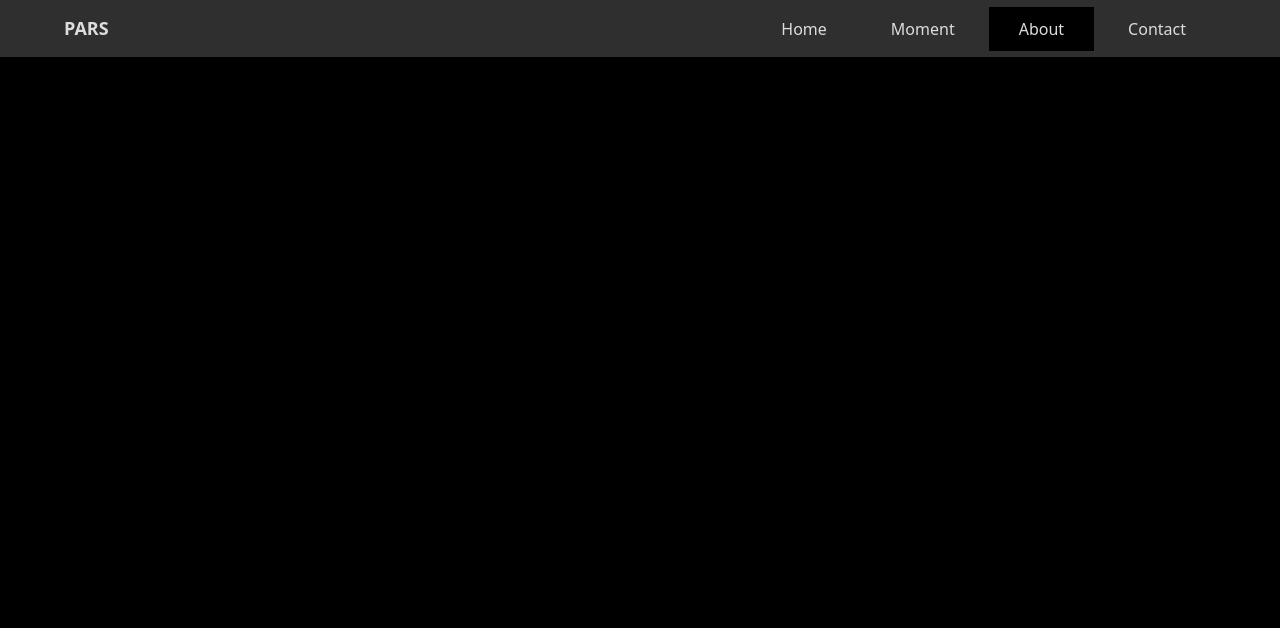
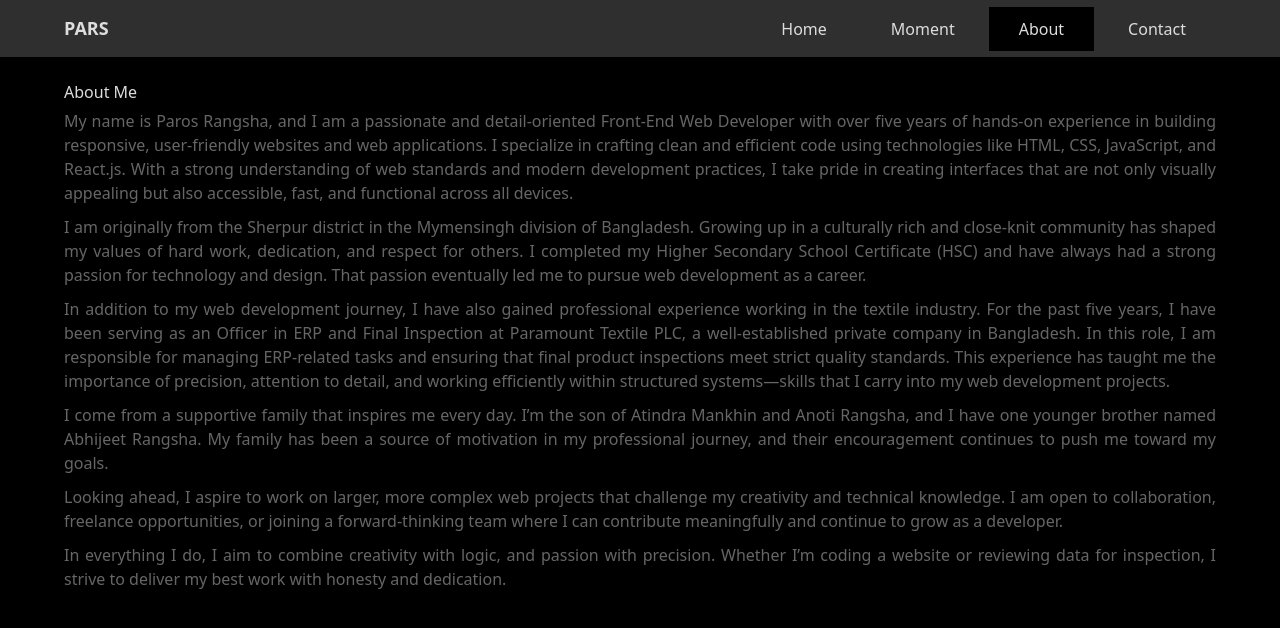
Before and after one commit to ParosRangsha/parosrangsha, a React (Vite) app: page /about in a window 1280 px wide. Shown: the top 628 px of the page. Built offline with nearby package versions, Linux system fonts and the light colour scheme.

Commit message:
about data add

```diff
--- a/src/Pages/About.jsx
+++ b/src/Pages/About.jsx
@@ -1,8 +1,29 @@
 import React from 'react'
+import Container from '../Components/Container'
 
 const About = () => {
   return (
-    <div>About</div>
+    <div className="about pt-[80px] lg:py-[80px]">
+      <Container>
+        <h2>About Me</h2>
+        <p className='text-justify text-[10px] lg:text-[16px] text-[#666]  py-[5px]'>
+          My name is Paros Rangsha, and I am a passionate and detail-oriented Front-End Web Developer with over five years of hands-on experience in building responsive, user-friendly websites and web applications. I specialize in crafting clean and efficient code using technologies like HTML, CSS, JavaScript, and React.js. With a strong understanding of web standards and modern development practices, I take pride in creating interfaces that are not only visually appealing but also accessible, fast, and functional across all devices.</p>
+        <p className='text-justify text-[10px] lg:text-[16px] text-[#666] py-[5px]'>
+          I am originally from the Sherpur district in the Mymensingh division of Bangladesh. Growing up in a culturally rich and close-knit community has shaped my values of hard work, dedication, and respect for others. I completed my Higher Secondary School Certificate (HSC) and have always had a strong passion for technology and design. That passion eventually led me to pursue web development as a career.
+        </p>
+        <p className='text-justify text-[10px] lg:text-[16px] text-[#666] py-[5px]'>
+          In addition to my web development journey, I have also gained professional experience working in the textile industry. For the past five years, I have been serving as an Officer in ERP and Final Inspection at Paramount Textile PLC, a well-established private company in Bangladesh. In this role, I am responsible for managing ERP-related tasks and ensuring that final product inspections meet strict quality standards. This experience has taught me the importance of precision, attention to detail, and working efficiently within structured systems—skills that I carry into my web development projects.
+        </p>
+        <p className='text-justify text-[10px] lg:text-[16px] text-[#666] py-[5px]'>
+          I come from a supportive family that inspires me every day. I’m the son of Atindra Mankhin and Anoti Rangsha, and I have one younger brother named Abhijeet Rangsha. My family has been a source of motivation in my professional journey, and their encouragement continues to push me toward my goals.
+        </p>
+        <p className='text-justify text-[10px] lg:text-[16px] text-[#666] py-[5px]'>
+          Looking ahead, I aspire to work on larger, more complex web projects that challenge my creativity and technical knowledge. I am open to collaboration, freelance opportunities, or joining a forward-thinking team where I can contribute meaningfully and continue to grow as a developer.
+        </p>
+        <p className='text-justify text-[10px] lg:text-[16px] text-[#666] py-[5px]'>
+          In everything I do, I aim to combine creativity with logic, and passion with precision. Whether I’m coding a website or reviewing data for inspection, I strive to deliver my best work with honesty and dedication.</p>
+      </Container>
+    </div>
   )
 }
 
--- a/src/Pages/Home.jsx
+++ b/src/Pages/Home.jsx
@@ -14,7 +14,7 @@ const Home = () => {
           <div className="banner mx-auto flex">
             <div className="txt w-[60%] pr-[10px] lg:px-[100px] lg:w-2/3 lg:flex flex-col items-center justify-center">
               <h1 className='text-[18px] lg:text-[36px] font-extrabold'> <span className='text-[14px] lg:text-[24px] opacity-60 italic'>Hi I'm </span>PAROS RANGSHA</h1>
-              <p className='text-[10px] lg:text-[16px] text-justify opacity-60 italic'>I come from a loving family. My father's name is Atindra Mankhin, and my mother's name is Anoti Rangsha. I am the elder of two siblings, and I have a younger brother named Abhijeet Rangsha.</p>
+              <p className='text-[10px] lg:text-[16px] text-justify opacity-60 italic'>I am a web developer. I am from Sherpur district, located in the Mymensingh Division of Bangladesh. I have a strong passion for web technologies and have been dedicated to developing websites that are both functional and user-friendly. I come from a loving family. My father's name is Atindra Mankhin, and my mother's name is Anoti Rangsha. I am the elder of two siblings, and I have a younger brother named Abhijeet Rangsha.</p>
               <NavLink to='/about' className='inline-block text-[10px] lg:text-[16px] rounded-[5px] lg:rounded-[10px] py-[5px] px-[15px] lg:py-[20px] lg:px-[64px] my-[#3F8E00] bg-[#3F8E00] hover:bg-bkColor'>Show more details</NavLink>            </div>
             <div className="thumb w-[40%] lg:w-1/3 h-full flex flex-col justify-center items-center">
               <img src={myphoto} alt="" className='h-[120px] lg:h-[250px]' />
```
